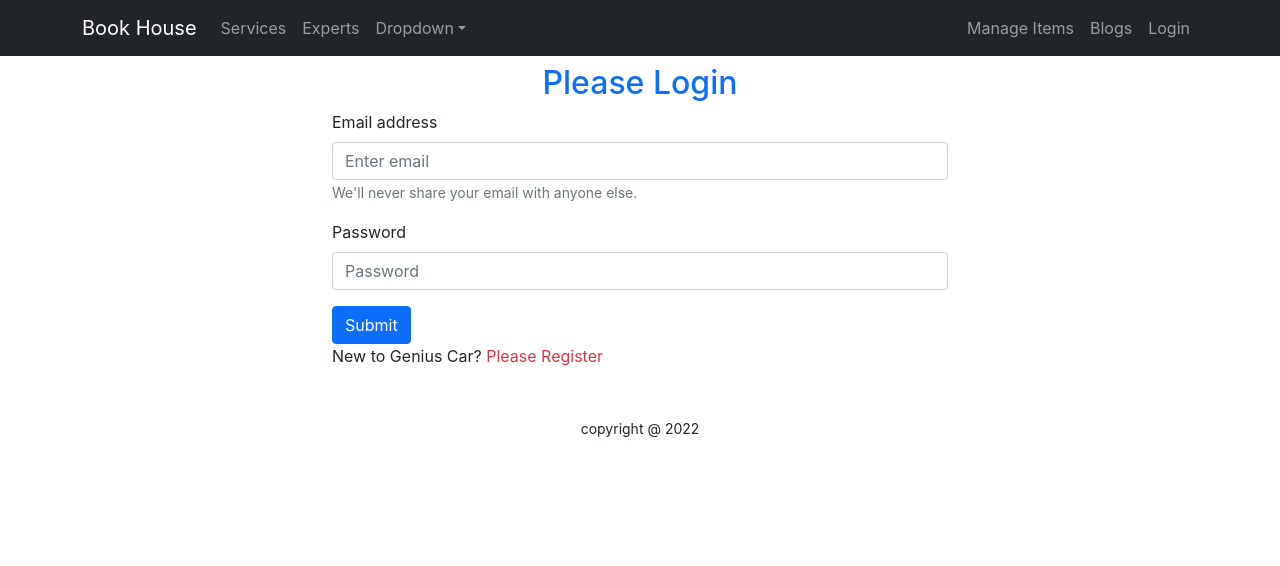
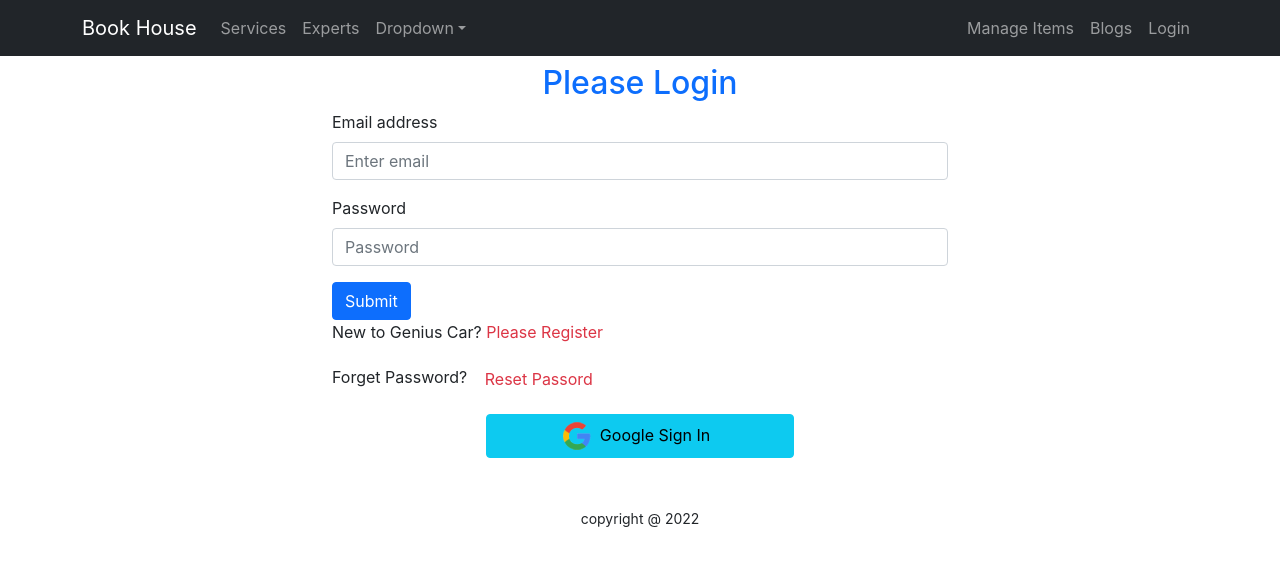
Before and after one commit to SoybalAhmmed/assignment-11-repo, a React (Create React App) app: page /login in a window 1280 px wide. Shown: the top 566 px of the page. Built offline with nearby package versions, Linux system fonts and the light colour scheme; no server answers.

Commit message:
toast addede and verify email added

```diff
--- a/package.json
+++ b/package.json
@@ -14,6 +14,7 @@
     "react-firebase-hooks": "^5.0.3",
     "react-router-dom": "^6.3.0",
     "react-scripts": "5.0.1",
+    "react-toastify": "^9.0.1",
     "web-vitals": "^2.1.4"
   },
   "scripts": {
--- a/src/Pages/Login/Login/Login.js
+++ b/src/Pages/Login/Login/Login.js
@@ -1,9 +1,11 @@
 
 import React, { useRef } from 'react';
 import { Button, Form } from 'react-bootstrap';
-import { useSignInWithEmailAndPassword } from 'react-firebase-hooks/auth';
+import { useSendPasswordResetEmail, useSignInWithEmailAndPassword } from 'react-firebase-hooks/auth';
 import { Link, useLocation, useNavigate } from 'react-router-dom';
 import auth from '../../../firebase.init';
+import Loading from '../../Shared/Loading/Loading';
+import SocialLogin from '../SocialLogin/SocialLogin';
 
 const Login = () => {
     const emailRef = useRef('');
@@ -11,14 +13,31 @@ const Login = () => {
     const navigate = useNavigate();
     const location = useLocation();
 
-    let from = location.state?.from?.pathname || "/";
-
     const [
         signInWithEmailAndPassword,
         user,
         loading,
         error,
       ] = useSignInWithEmailAndPassword(auth);
+
+      const [sendPasswordResetEmail, sending] = useSendPasswordResetEmail(auth);
+
+      if(loading){
+        return <Loading></Loading>
+    }
+
+    let from = location.state?.from?.pathname || "/";
+    let errorElement;
+
+    if (error) {
+        errorElement = <p className='text-danger'>Error: {error?.message}</p>
+    }
+
+    const resetPassword = async() =>{
+        const email = emailRef.current.value;
+            await sendPasswordResetEmail(email);
+            alert('Sent email');
+        }
 
     const handleSubmit = event => {
         event.preventDefault();
@@ -42,9 +61,7 @@ const Login = () => {
             <Form.Group className="mb-3" controlId="formBasicEmail">
                 <Form.Label>Email address</Form.Label>
                 <Form.Control ref={emailRef} type="email" placeholder="Enter email" required />
-                <Form.Text className="text-muted">
-                    We'll never share your email with anyone else.
-                </Form.Text>
+
             </Form.Group>
 
             <Form.Group className="mb-3" controlId="formBasicPassword">
@@ -56,7 +73,10 @@ const Login = () => {
                 Submit
             </Button>
         </Form>
+        {errorElement}
         <p>New to Genius Car? <Link to="/register" className='text-danger pe-auto text-decoration-none' onClick={navigateRegister}>Please Register</Link> </p>
+        <p>Forget Password? <button className='btn btn-link text-danger pe-auto text-decoration-none'  onClick={resetPassword} >Reset Passord</button> </p>
+         <SocialLogin></SocialLogin>
          </div>
     );
 };
--- a/src/Pages/Login/Register/Register.js
+++ b/src/Pages/Login/Register/Register.js
@@ -1,8 +1,10 @@
 import React from 'react';
 import { Link, useNavigate } from 'react-router-dom';
-import { useCreateUserWithEmailAndPassword } from 'react-firebase-hooks/auth';
+import { useCreateUserWithEmailAndPassword, useUpdateProfile } from 'react-firebase-hooks/auth';
 import auth from '../../../firebase.init';
 import './Register.css';
+import SocialLogin from '../SocialLogin/SocialLogin';
+import Loading from '../../Shared/Loading/Loading';
 
 const Register = () => {
     const [
@@ -10,23 +12,31 @@ const Register = () => {
         user,
         loading,
         error,
-      ] = useCreateUserWithEmailAndPassword(auth);
+      ] = useCreateUserWithEmailAndPassword(auth, {sendEmailVerification: true});
+      const [updateProfile, updating, updateError] = useUpdateProfile(auth);
     const navigate = useNavigate();
 
     const navigateLogin = () =>{
         navigate('/login');
     }
 
+    if(loading){
+        return <Loading></Loading>
+    }
+
     if(user){
         navigate('/home');
     }
 
-    const handleRegister = event =>{
+    const handleRegister = async (event) =>{
         event.preventDefault();
         const name = event.target.name.value;
         const email = event.target.email.value;
         const password = event.target.password.value;
-        createUserWithEmailAndPassword(email, password);
+        await createUserWithEmailAndPassword(email, password);
+        await updateProfile({ displayName: name });
+       console.log('Updated profile');
+       navigate('/home');
     }
 
 
@@ -42,6 +52,7 @@ const Register = () => {
             <input type="submit" value="Register" />
         </form>
         <p>Already have an account? <Link to="/login" className='text-danger pe-auto text-decoration-none' onClick={navigateLogin}>Please Login</Link> </p>
+        <SocialLogin></SocialLogin>
     </div>
     );
 };
--- a/src/Pages/Login/RequireAuth/RequireAuth.js
+++ b/src/Pages/Login/RequireAuth/RequireAuth.js
@@ -2,10 +2,16 @@ import React from 'react';
 import { useAuthState } from 'react-firebase-hooks/auth';
 import { Navigate, useLocation } from 'react-router-dom';
 import auth from '../../../firebase.init';
+import Loading from '../../Shared/Loading/Loading';
 
 const RequireAuth = ({children}) => {
     const [user] = useAuthState(auth);
     const location = useLocation();
+
+    if(Loading){
+        return <Loading></Loading>
+    }
+
     if(!user){
         return <Navigate to="/login" state={{ from: location }} replace />;
     }
--- /dev/null
+++ b/src/Pages/Login/SocialLogin/SocialLogin.js
@@ -0,0 +1,42 @@
+import React from 'react';
+import { useSignInWithGoogle } from 'react-firebase-hooks/auth';
+import { useNavigate } from 'react-router-dom';
+import auth from '../../../firebase.init';
+import google from '../../../images/social/google.png';
+import Loading from '../../Shared/Loading/Loading';
+
+const SocialLogin = () => {
+    const [signInWithGoogle, user, loading, error] = useSignInWithGoogle(auth);
+    const navigate = useNavigate();
+
+    let errorElement;
+
+    if (error) {
+        errorElement = <p className='text-danger'>Error: {error?.message}</p>
+    }
+
+    if(loading){
+        return <Loading></Loading>
+    }
+
+      if (user) {
+        navigate('/home')
+    }
+
+    return (
+
+        <div>
+        {errorElement}
+        <div className=''>
+             <button
+                    onClick={() => signInWithGoogle()}
+                    className='btn btn-info w-50 d-block mx-auto my-2'>
+                    <img style={{ width: '30px' }} src={google} alt="" />
+                    <span className='px-2'>Google Sign In</span>
+                </button>
+        </div>
+        </div>
+    );
+};
+
+export default SocialLogin;
--- /dev/null
+++ b/src/Pages/Shared/Loading/Loading.js
@@ -0,0 +1,12 @@
+import React from 'react';
+import { Spinner } from 'react-bootstrap';
+
+const Loading = () => {
+    return (
+        <div style={{height: '300px'}} className='w-100 d-flex justify-content-center align-items-center'>
+            <Spinner animation="border" variant="primary" />
+        </div>
+    );
+};
+
+export default Loading;
```
Also changed, not shown: 1 other file (tests, documents, lock files or other folders).
